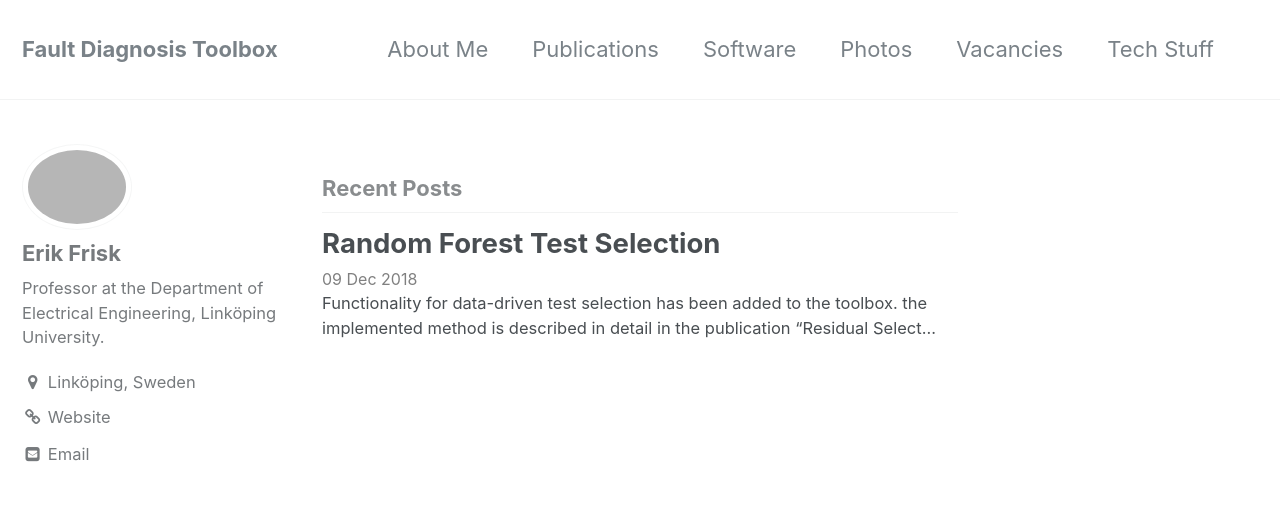
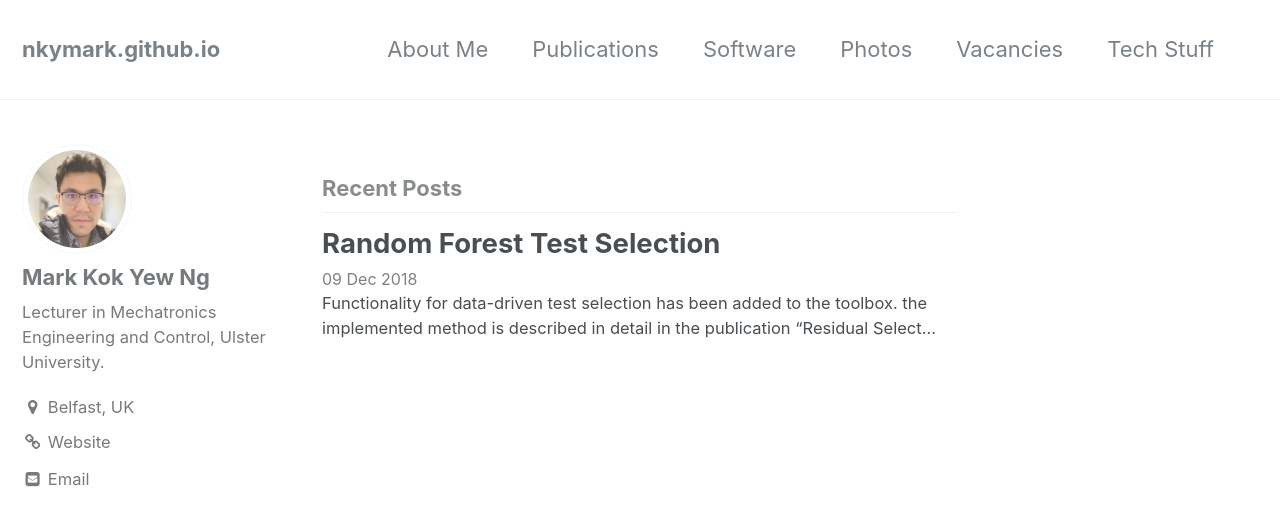
Before and after one commit to nkymark/nkymark.github.io, a Jekyll site: the page built from index.html, in a window 1280 px wide and 900 px high. Shown: the top 526 px of the window. Built offline with Jekyll 4.4.1, drawn with Linux system fonts in a browser that asks for light colours; the list of posts is cut into pages by our own code; some of the changed text lies outside the part shown.

Commit message:
Update _config.yml

```diff
--- a/_config.yml
+++ b/_config.yml
@@ -7,11 +7,11 @@
 
 # Site Settings
 locale                   : "en"
-title                    : "Fault Diagnosis Toolbox"
+title                    :
 title_separator          : "-"
-name                     : "Erik Frisk"
-description              : "A Fault Diagnosis Toolbox for Dynamic Systems in Matlab."
-url                      : # https://faultdiagnosistoolbox.github.io
+name                     : "Mark Ng"
+description              : "Personal Research Website"
+url                      : # https://nkymark.github.io
 baseurl                  : # the subpath of your site, e.g. "/blog"
 repository               : # GitHub username/repo-name e.g. "mmistakes/minimal-mistakes"
 teaser                   : # path of fallback teaser image, e.g. "/assets/images/500x300.png"
@@ -20,7 +20,7 @@ words_per_minute         : 200
 comments:
   provider               : "disqus" # false (default), "disqus", "discourse", "facebook", "google-plus", "staticman", "custom"
   disqus:
-    shortname            : faultdiagnosistoolbox-github-io # https://help.disqus.com/customer/portal/articles/466208-what-s-a-shortname-
+    shortname            : nkymark-github-io # https://help.disqus.com/customer/portal/articles/466208-what-s-a-shortname-
   discourse:
     server               : # https://meta.discourse.org/t/embedding-discourse-comments-via-javascript/31963 , e.g.: meta.discourse.org
   facebook:
@@ -55,7 +55,7 @@ yandex_site_verification :
 
 # Social Sharing
 twitter:
-  username               : # ErikF013
+  username               : #
 facebook:
   username               :
   app_id                 :
@@ -81,12 +81,12 @@ collections:
 
 # Site Author
 author:
-  name             : "Erik Frisk"
-  avatar           : "/assets/images/erik_frisk.jpg"
-  bio              : "Professor at the Department of Electrical Engineering, Linköping University."
-  location         : "Linköping, Sweden"
-  email            : erik.frisk@liu.se
-  uri              : "http://users.isy.liu.se/fs/frisk/"
+  name             : "Mark Kok Yew Ng"
+  avatar           : "/assets/images/MarkNg.jpg"
+  bio              : "Lecturer in Mechatronics Engineering and Control, Ulster University."
+  location         : "Belfast, UK"
+  email            : mark.ng@ulster.ac.uk
+  uri              : "https://pure.ulster.ac.uk/en/persons/mark-ng"
   bitbucket        :
   codepen          :
   dribbble         :
```
